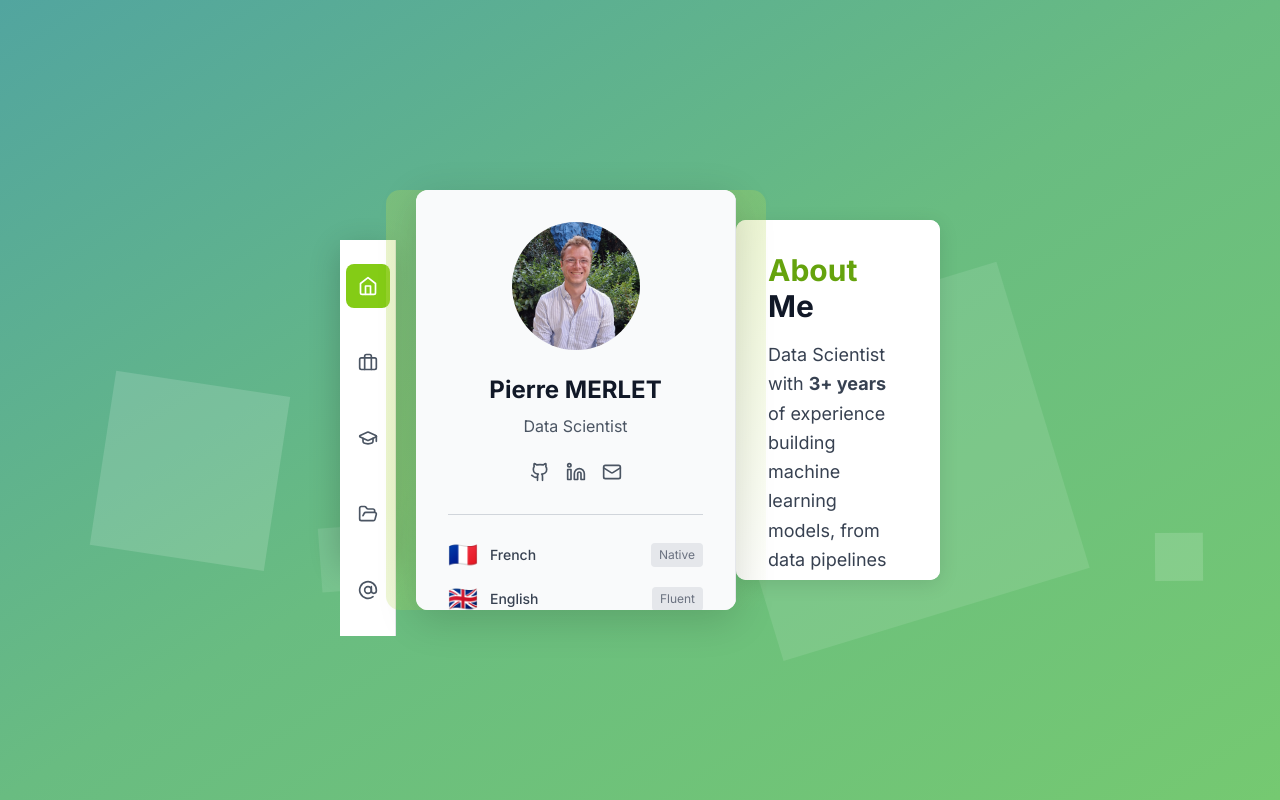
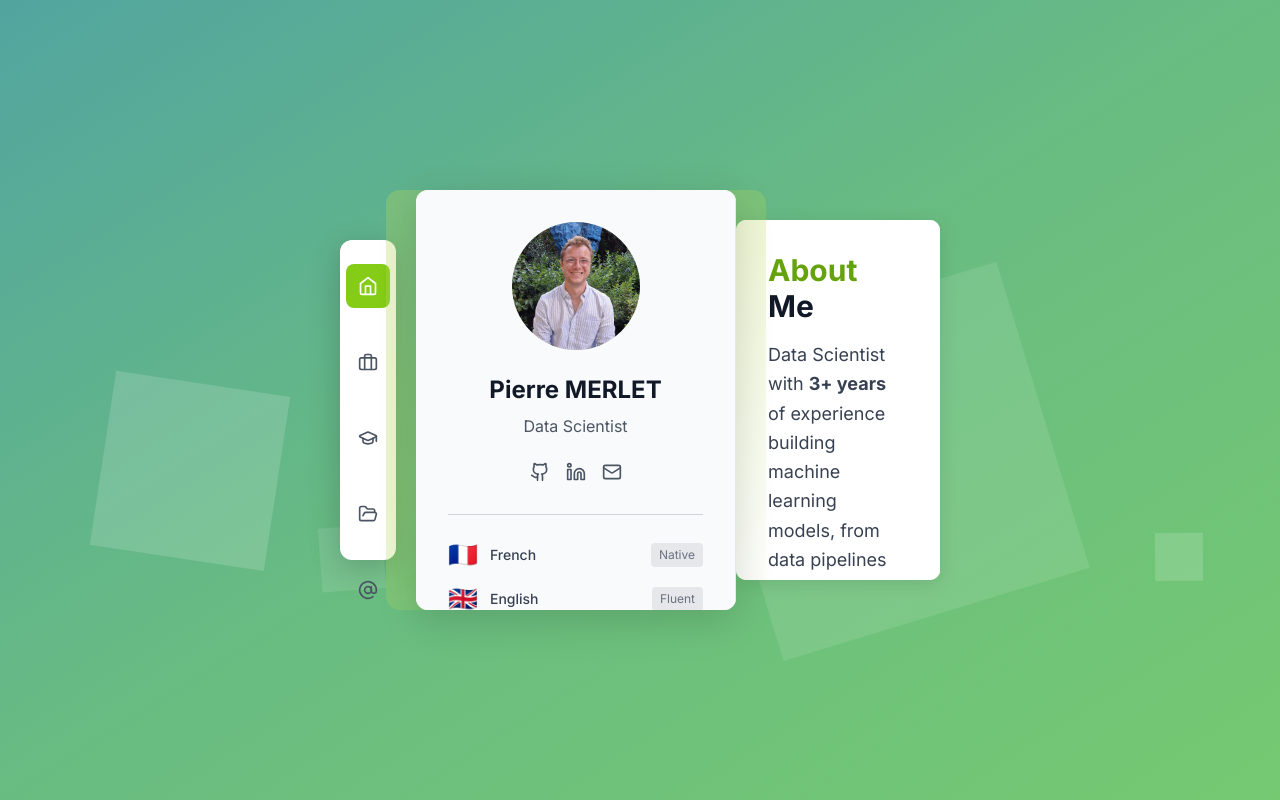
Before and after one commit to PierreMrt/nextjs-portfolio, a Next.js app: page / in a window 1280 px wide. Built offline with nearby package versions, Linux system fonts and the light colour scheme.

Commit message:
Remove sidebar borders and background as they are now handled by wrapper

```diff
--- a/components/layout/Sidebar.tsx
+++ b/components/layout/Sidebar.tsx
@@ -17,7 +17,7 @@ export default function Sidebar({ activeSection, onSectionChange }: SidebarProps
   ]
 
   return (
-    <div className="w-14 bg-white border-r border-gray-200 flex flex-col items-center py-6 gap-8 md:w-14 md:flex-col md:border-r md:border-b-0 max-md:w-full max-md:flex-row max-md:py-3 max-md:px-4 max-md:gap-2 max-md:border-r-0 max-md:border-b max-md:justify-around max-md:flex-shrink-0">
+    <div className="w-14 flex flex-col items-center py-6 gap-8 md:w-14 md:flex-col max-md:w-full max-md:flex-row max-md:py-3 max-md:px-4 max-md:gap-2 max-md:justify-around max-md:flex-shrink-0">
       {sections.map(({ id, icon: Icon, label }) => (
         <button
           key={id}
```
